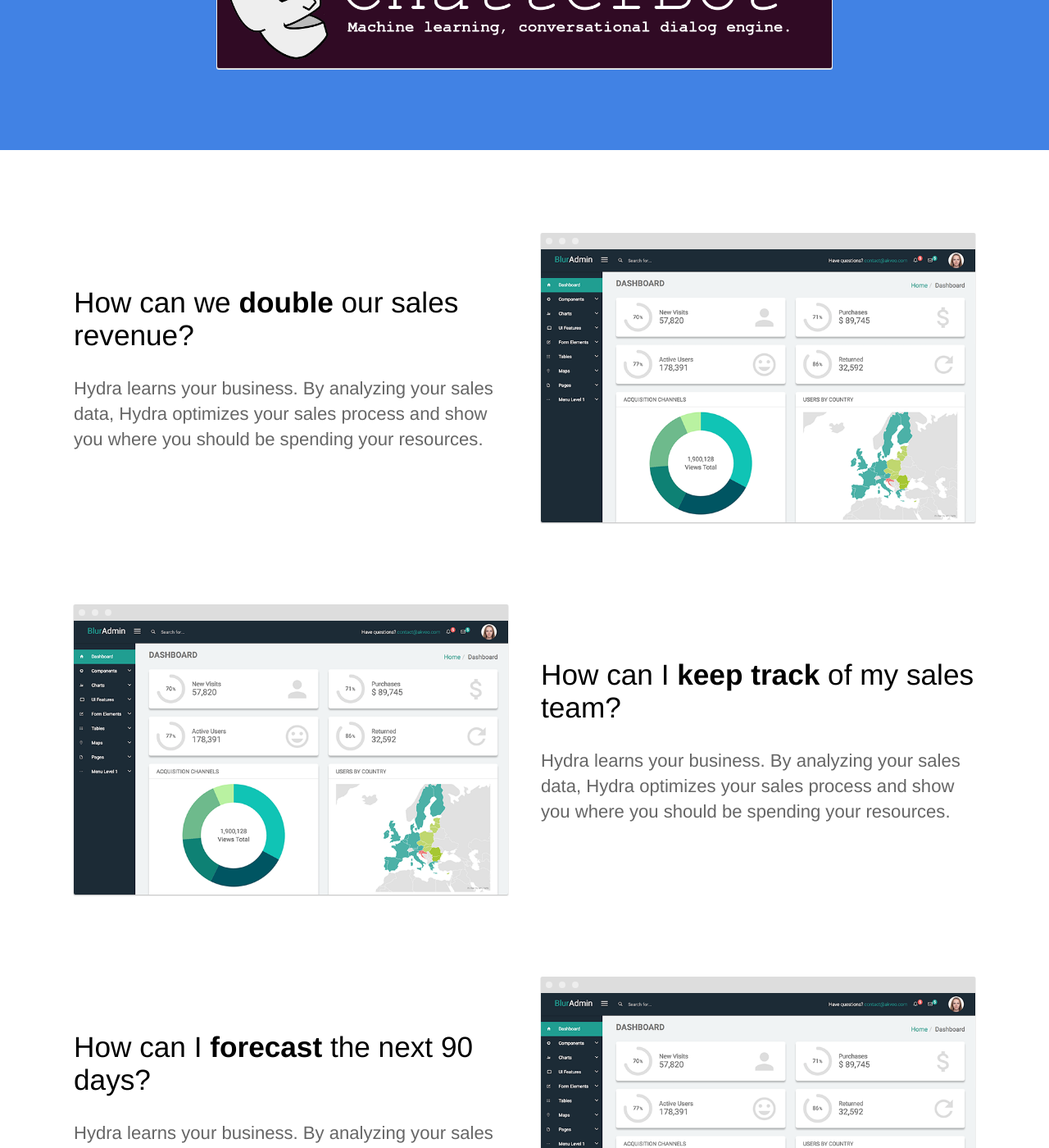
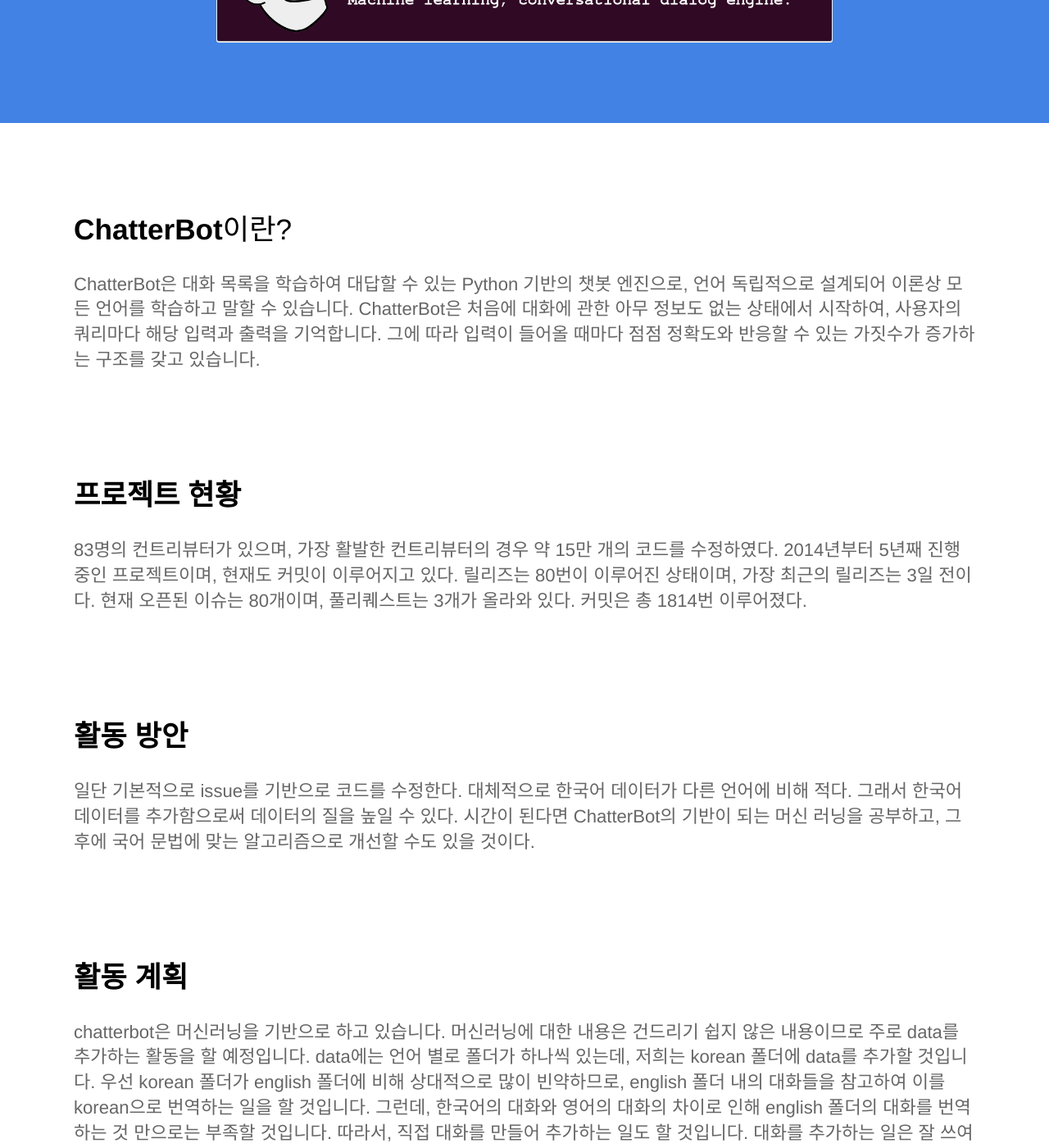
Before and after one commit to 19-1-skku-oss/2019-1-OSS-L3, a Jekyll site: the page built from index.html, in a window 1280 px wide and 1400 px high, scrolled down 387 px. Shown: the whole window at 82% size. Built offline with Jekyll 4.4.1, drawn with Linux system fonts in a browser that asks for light colours; some of the changed text lies outside the part shown.

Commit message:
[EDIT] 메인 페이지 수정

```diff
--- a/_layouts/default.html
+++ b/_layouts/default.html
@@ -23,7 +23,9 @@
 	<body>
 		<header>
 			<div class="container">
+				<!--
 				<div class="company-name"><a href="{{ site.baseurl }}/"><img src="{{ site.baseurl }}/images/logo.svg" alt="Hydra Logo" width="95" height="33" /></a></div>
+				-->
 				{% include navigation.html %}
 			</div>
 		</header>
--- a/contact-success.html
+++ /dev/null
@@ -1,6 +0,0 @@
----
-title: Contact Success
----
-
-<h2>Success</h2>
-<p class="subtext">Your message is sent. We'll be in touch soon.</p>
--- a/index.html
+++ b/index.html
@@ -17,11 +17,8 @@
 	<section>
 		<div class="container flex">
 			<div class="text editable">
-				<h2>How can we <strong>double</strong> our sales revenue?</h2>
-				<p>Hydra learns your business. By analyzing your sales data, Hydra optimizes your sales process and show you where you should be spending your resources. </p>
-			</div>
-			<div class="image">
-				<img src="./images/dashboard.png" alt="Screenshot" class="screenshot editable" />
+				<h2><strong>ChatterBot</strong>이란?</h2>
+				<p>ChatterBot은 대화 목록을 학습하여 대답할 수 있는 Python 기반의 챗봇 엔진으로, 언어 독립적으로 설계되어 이론상 모든 언어를 학습하고 말할 수 있습니다. ChatterBot은 처음에 대화에 관한 아무 정보도 없는 상태에서 시작하여, 사용자의 쿼리마다 해당 입력과 출력을 기억합니다. 그에 따라 입력이 들어올 때마다 점점 정확도와 반응할 수 있는 가짓수가 증가하는 구조를 갖고 있습니다.</p>
 			</div>
 		</div>
 	</section>
@@ -29,11 +26,13 @@
 	<section>
 		<div class="container flex">
 			<div class="text editable">
-				<h2>How can I <strong>keep track</strong> of my sales team?</h2>
-				<p>Hydra learns your business. By analyzing your sales data, Hydra optimizes your sales process and show you where you should be spending your resources.</p>
-			</div>
-			<div class="image">
-				<img src="./images/dashboard.png" alt="Screenshot" class="screenshot editable" />
+				<h2><strong>프로젝트 현황</strong></h2>
+				<p>83명의 컨트리뷰터가 있으며, 가장 활발한 컨트리뷰터의 경우 약 15만 개의 코드를 수정하였다.
+						2014년부터 5년째 진행중인 프로젝트이며, 현재도 커밋이 이루어지고 있다.
+						릴리즈는 80번이 이루어진 상태이며, 가장 최근의 릴리즈는 3일 전이다.
+						현재 오픈된 이슈는 80개이며, 풀리퀘스트는 3개가 올라와 있다.
+						커밋은 총 1814번 이루어졌다.
+						</p>
 			</div>
 		</div>
 	</section>
@@ -41,29 +40,46 @@
 	<section>
 		<div class="container flex">
 			<div class="text editable">
-				<h2>How can I <strong>forecast</strong> the next 90 days?</h2>
-				<p>Hydra learns your business. By analyzing your sales data, Hydra optimizes your sales process and show you where you should be spending your resources.</p>
-			</div>
-			<div class="image">
-				<img src="./images/dashboard.png" alt="Screenshot" class="screenshot editable" />
+				<h2><strong>활동 방안</strong></h2>
+				<p>일단 기본적으로 issue를 기반으로 코드를 수정한다. 대체적으로 한국어 데이터가 다른 언어에 비해 적다. 그래서 한국어 데이터를 추가함으로써 데이터의 질을 높일 수 있다. 시간이 된다면 ChatterBot의 기반이 되는 머신 러닝을 공부하고, 그 후에 국어 문법에 맞는 알고리즘으로 개선할 수도 있을 것이다.</p>
 			</div>
 		</div>
 	</section>
 
-	<section class="testimonial">
+	<section>
 		<div class="container flex">
-			<div class="testimonial-block">
-				<div class="square-image"><img src="https://source.unsplash.com/6anudmpILw4/600x400" alt="Jim James" class="editable"></div>
-				<blockquote>
-					<p class="editable">Hydra has shaped the business we have today. We have a repeatable sales process and a strategy to scale our team. I recommend Hydra to any business looking to improve their sales.</p>
-					<p class="editable author">Jim James - CEO of Global Corp.</p>
-				</blockquote>
+			<div class="text editable">
+				<h2><strong>활동 계획</strong></h2>
+				<p>chatterbot은 머신러닝을 기반으로 하고 있습니다. 머신러닝에 대한 내용은 건드리기 쉽지 않은 내용이므로 주로 data를 추가하는 활동을 할 예정입니다. data에는 언어 별로 폴더가 하나씩 있는데, 저희는 korean 폴더에 data를 추가할 것입니다. 우선 korean 폴더가 english 폴더에 비해 상대적으로 많이 빈약하므로, english 폴더 내의 대화들을 참고하여 이를 korean으로 번역하는 일을 할 것입니다. 그런데, 한국어의 대화와 영어의 대화의 차이로 인해 english 폴더의 대화를 번역하는 것 만으로는 부족할 것입니다. 따라서, 직접 대화를 만들어 추가하는 일도 할 것입니다. 대화를 추가하는 일은 잘 쓰여진 책 등 문헌을 참고하여 정제된 data를 만들어 추가해야 할 것입니다. 대화를 추가하는 일 뿐만 아니라, korean 폴더 내의 대화들 중에서 문법이나 문맥에 잘 맞지 않는 대화를 찾아 그것을 수정하는 일 또한 해야 할 것입니다.</p>
 			</div>
 		</div>
 	</section>
 
+	<section>
+			<div class="container flex">
+				<div class="text editable">
+					<h2><strong>팀원 역할</strong></h2>
+					<p>##### 강원모
+							프로젝트 코드 분석 및 솔루션 제공
+
+							#### 박민재
+							이슈트래커에 제보된 이슈가 발생하는 코드 부분 찾기, 팀원 홈페이지 관리
+
+							##### 이승재
+							제2외국어 데이터 추가
+
+							##### 조규상
+							현재 OS를 분석하여 설정이 자동으로 이루어지게 되는 부분을 만드는 것을 돕겠다
+
+							##### 최민석
+							전체적인 ui에 있어서 개선하거나 추가할 부분을 찾고 개선한다
+							</p>
+				</div>
+			</div>
+		</section>
+
 	<section class="bottom-cta">
-		<h2 class="editable"><strong>Improve</strong> your sales process today</h2>
-		<div class="button alt"><a href="#">Get Started Free</a></div>
+		<h2 class="editable"> 저희가 이루어 나가고 있는 공간입니다.</h2>
+		<div class="button alt"><a href="./posts">Team Repository</a></div>
 	</section>
 </div>
```
Also changed, not shown: contact.html (deleted, +0 -178 lines), pricing.html (deleted, +0 -97 lines).
